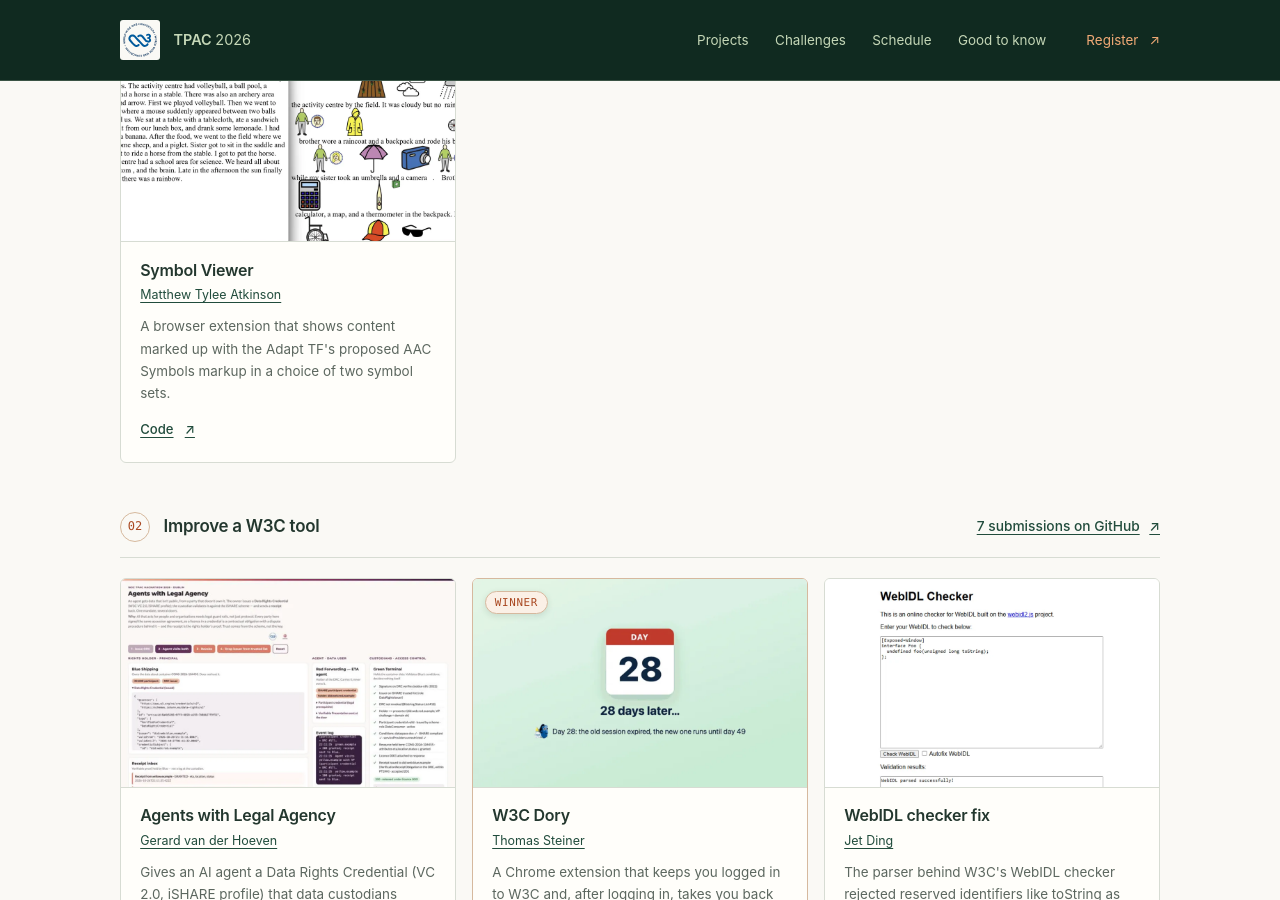
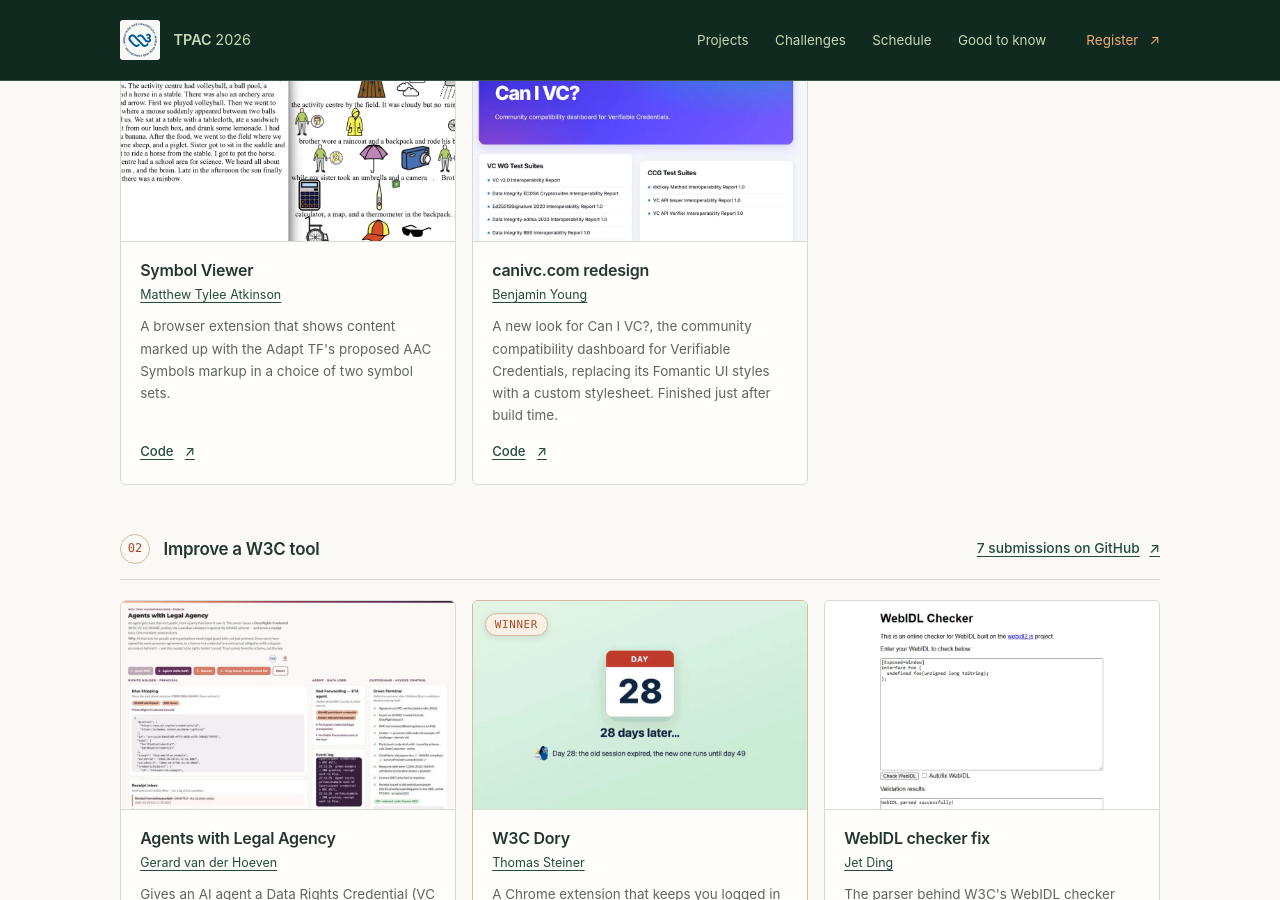
Before and after one commit to w3c/hackathon-tpac-2026, a Jekyll site: the page built from index.md, in a window 1280 px wide and 900 px high, scrolled down 2144 px. Built offline with Jekyll 4.4.1, drawn with Linux system fonts in a browser that asks for light colours; some of the changed text lies outside the part shown.

Commit message:
Add canivc.com redesign to the projects
Benjamin Young posted it in the Visualize standards data issue just
after build time. It goes last in that group, matching the order of
the posts.

Co-Authored-By: Claude Opus 5.5 <noreply@anthropic.com>

```diff
--- a/_data/submissions.yml
+++ b/_data/submissions.yml
@@ -93,6 +93,13 @@ groups:
         authors:
           - { name: "Matthew Tylee Atkinson", github: "matatk" }
 
+      - title: "canivc.com redesign"
+        description: "A new look for Can I VC?, the community compatibility dashboard for Verifiable Credentials, replacing its Fomantic UI styles with a custom stylesheet. Finished just after build time."
+        repo_url: "https://github.com/w3c-oss/canivc/pull/81"
+        image: "/assets/projects/canivc-redesign.webp"
+        authors:
+          - { name: "Benjamin Young", github: "BigBlueHat" }
+
   - heading: "Improve a W3C tool"
     issue_url: "https://github.com/w3c/hackathon-tpac-2026/issues/5"
     items:
```
Also changed, not shown: assets/projects/canivc-redesign.webp (added).
